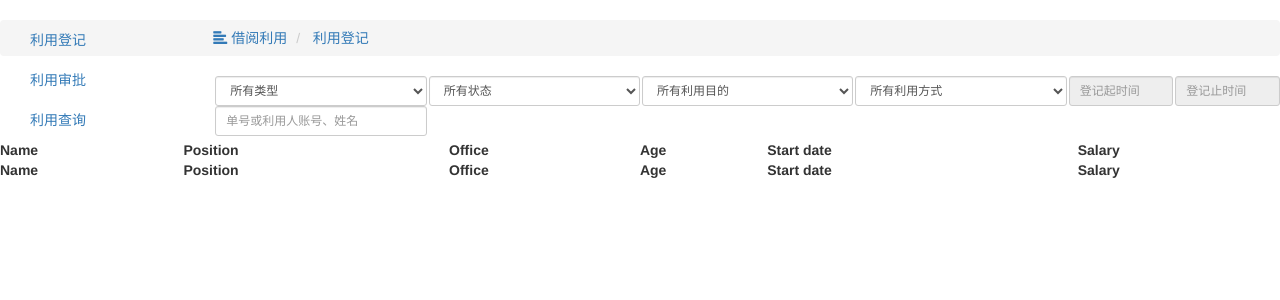
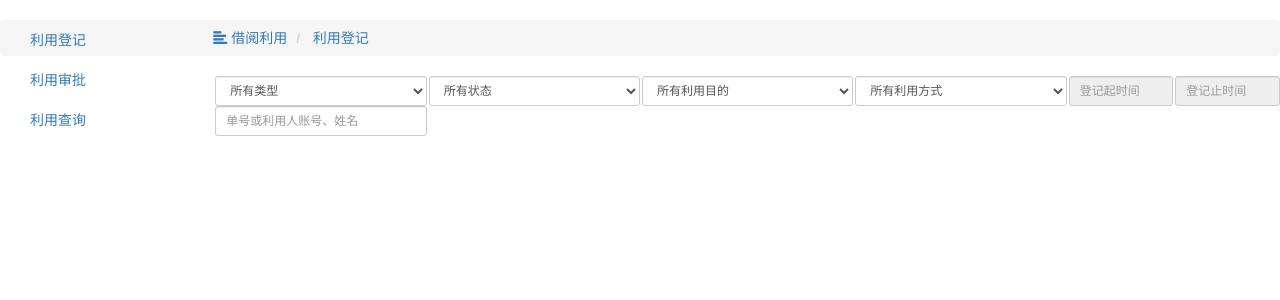
Before and after one commit to 7flyfly/File-Management-System, a Spring app: template management/src/main/resources/templates/LibraryUse/Check.html in a window 1280 px wide. Shown: the part 52-352 px from the top of the page. Run offline with Thymeleaf, Linux system fonts and the light colour scheme; the template is opened without the code that fills it, so the values that code supplies are empty; some libraries are stand-ins or nearby versions.

```diff
--- a/management/src/main/resources/templates/LibraryUse/Check.html
+++ b/management/src/main/resources/templates/LibraryUse/Check.html
@@ -85,36 +85,6 @@
             </div>
         </div>
     </div>
-<div>
-<table id="example" class="display" cellspacing="0" width="100%">
-    <thead>
-    <tr>
-        <th>Name</th>
-        <th>Position</th>
-        <th>Office</th>
-        <th>Age</th>
-        <th>Start date</th>
-        <th>Salary</th>
-    </tr>
-    </thead>
-
-    <tfoot>
-    <tr>
-        <th>Name</th>
-        <th>Position</th>
-        <th>Office</th>
-        <th>Age</th>
-        <th>Start date</th>
-        <th>Salary</th>
-    </tr>
-    </tfoot>
-
-    <tbody>
-
-    </tbody>
-</table>
-</div>
-
 
 </body>
 </html>
```
Also changed, not shown: management/src/main/java/com/file/management/config/WebConfigurer.java (deleted, +0 -32 lines), management/src/main/java/com/file/management/interceptor/LoginHandlerInterceptor.java (deleted, +0 -25 lines).
